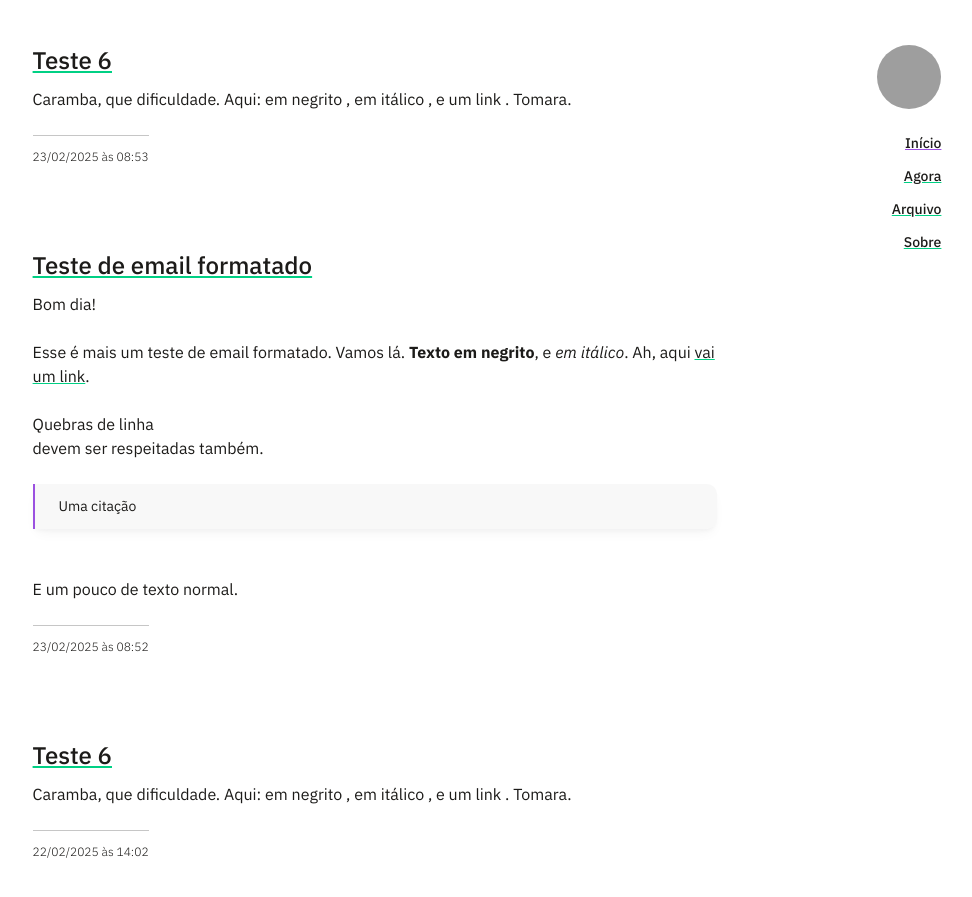
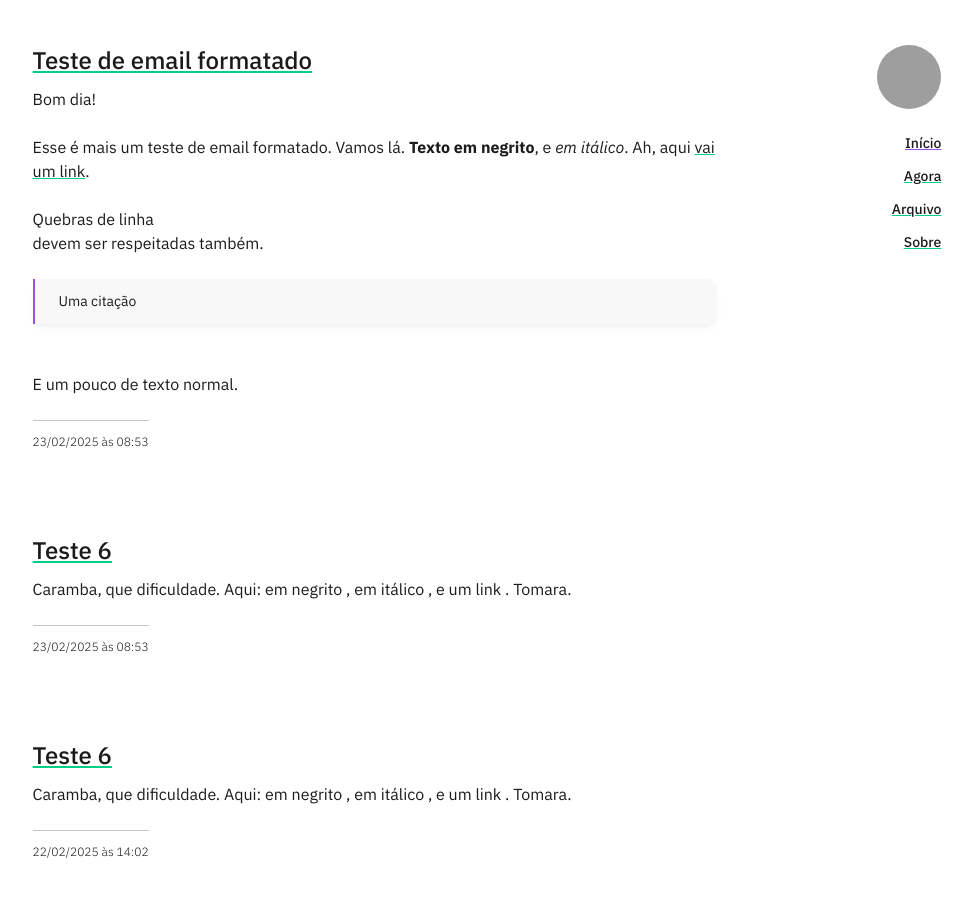
Before and after one commit to arthrfrts/arthrfrts, a Jekyll site: the page built from index.html, in a window 1280 px wide and 900 px high. Shown: the top 897 px of the window, without its empty margins (153-1125 px from the left). Built offline with Jekyll 4.4.1, drawn with Linux system fonts in a browser that asks for light colours; some web fonts are replaced; a script that is not in the unit is left out; part of the change alters nothing that is shown; grey boxes are pictures that could not be loaded.

Commit message:
Adding post teste-de-email-formatado via JekyllMail

```diff
--- a/_posts/2025-02-23-teste-de-email-formatado.html
+++ b/_posts/2025-02-23-teste-de-email-formatado.html
@@ -1,11 +1,11 @@
 ---
 title: 'Teste de email formatado'
-date: 2025-02-23 11:52:18
+date: 2025-02-23 11:53:38
 layout: post
 markup: html
 name: 2025-02-23-teste-de-email-formatado.html
 published: true
-time: 2025-02-23 11:52:18 -0300
+time: 2025-02-23 11:53:38 -0300
 title: Teste de email formatado
 ---
 <meta http-equiv="content-type" content="text/html; charset=utf-8">Bom dia!<div><br></div><div>Esse é mais um teste de email formatado. Vamos lá. <b>Texto em negrito</b>, e <i>em itálico</i>. Ah, aqui <a href="https://arthr.me/">vai um link</a>.</div><div><br></div><div>Quebras de linha</div><div>devem ser respeitadas também.</div><div><br></div><div><blockquote type="cite">Uma citação</blockquote></div><div><br></div><div>E um pouco de texto normal.</div>
```
